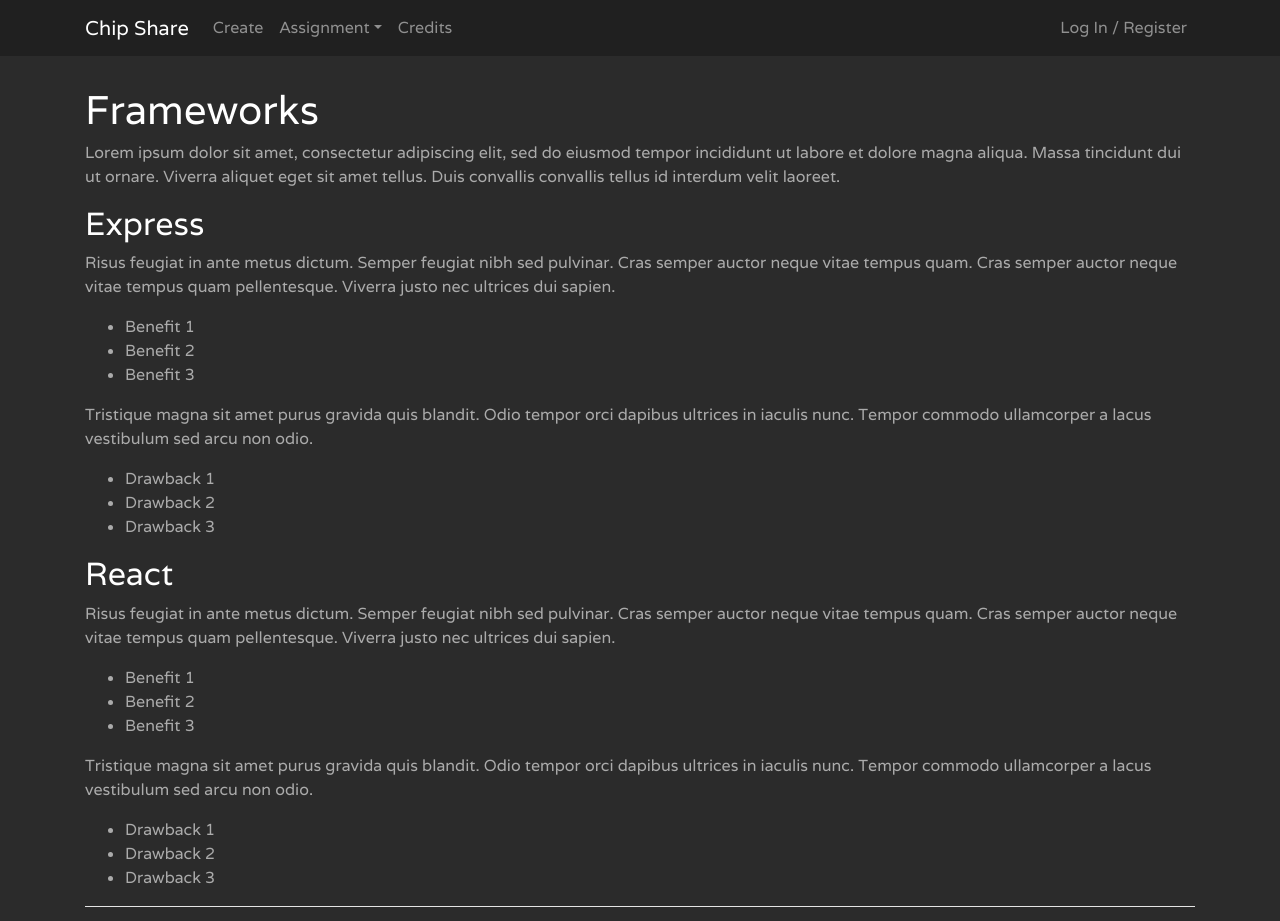
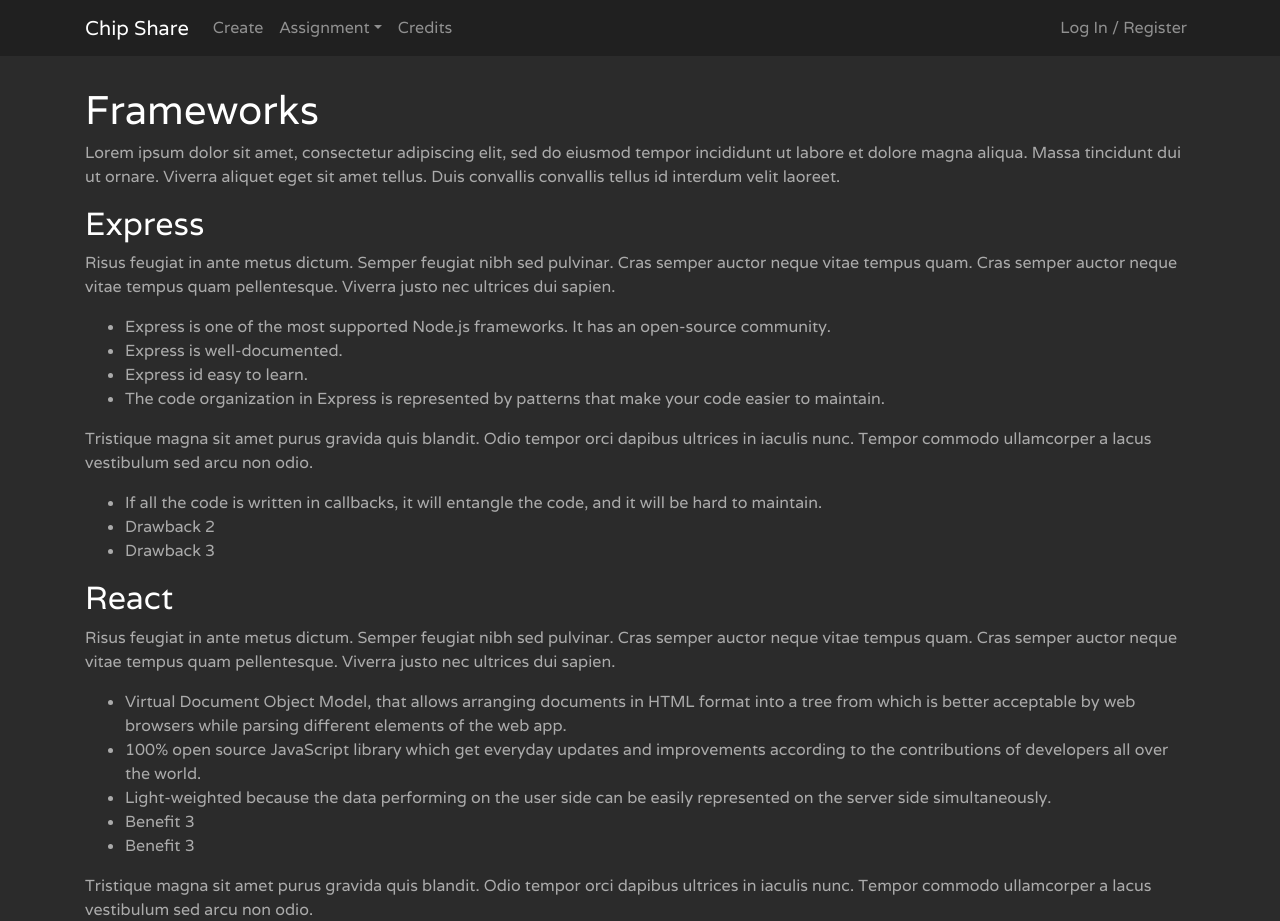
Before and after one commit to versox/chip-share, a React (Create React App) app in the folder client/: page /assignment/frameworks in a window 1280 px wide. Shown: the top 921 px of the page. Built offline with nearby package versions, Linux system fonts and the light colour scheme.

Commit message:
started on frameworks page

```diff
--- a/client/src/assignment_pages/FrameworksPage.js
+++ b/client/src/assignment_pages/FrameworksPage.js
@@ -11,27 +11,30 @@
 						<h2>Express</h2>
 						<p>Risus feugiat in ante metus dictum. Semper feugiat nibh sed pulvinar. Cras semper auctor neque vitae tempus quam. Cras semper auctor neque vitae tempus quam pellentesque. Viverra justo nec ultrices dui sapien.</p>
 						<ul>
-							<li>Benefit 1</li>
-							<li>Benefit 2</li>
-							<li>Benefit 3</li>
+							<li>Express is one of the most supported Node.js frameworks. It has an open-source community.</li>
+							<li>Express is well-documented.</li>
+							<li>Express id easy to learn.</li>
+                                <li>The code organization in Express is represented by patterns that make your code easier to maintain.</li>
 						</ul>
 						<p>Tristique magna sit amet purus gravida quis blandit. Odio tempor orci dapibus ultrices in iaculis nunc. Tempor commodo ullamcorper a lacus vestibulum sed arcu non odio.</p>
 						<ul>
-							<li>Drawback 1</li>
+							<li>If all the code is written in callbacks, it will entangle the code, and it will be hard to maintain.</li>
 							<li>Drawback 2</li>
 							<li>Drawback 3</li>
 						</ul>
 						<h2>React</h2>
 						<p>Risus feugiat in ante metus dictum. Semper feugiat nibh sed pulvinar. Cras semper auctor neque vitae tempus quam. Cras semper auctor neque vitae tempus quam pellentesque. Viverra justo nec ultrices dui sapien.</p>
 						<ul>
-							<li>Benefit 1</li>
-							<li>Benefit 2</li>
-							<li>Benefit 3</li>
+							<li>Virtual Document Object Model, that allows arranging documents in HTML format into a tree from which is better acceptable by web browsers while parsing different elements of the web app.</li>
+							<li>100% open source JavaScript library which get everyday updates and improvements according to the contributions of developers all over the world.</li>
+                                <li>Light-weighted because the data performing on the user side can be easily represented on the server side simultaneously.</li>
+                                <li>Benefit 3</li>
+                                <li>Benefit 3</li>
 						</ul>
 						<p>Tristique magna sit amet purus gravida quis blandit. Odio tempor orci dapibus ultrices in iaculis nunc. Tempor commodo ullamcorper a lacus vestibulum sed arcu non odio.</p>
 						<ul>
-							<li>Drawback 1</li>
-							<li>Drawback 2</li>
+							<li>React JS requires deep knowledge</li>
+							<li>Takes time to learn</li>
 							<li>Drawback 3</li>
 						</ul>
 						<hr />
```
Also changed, not shown: 18 other files (tests, documents, lock files or other folders).
